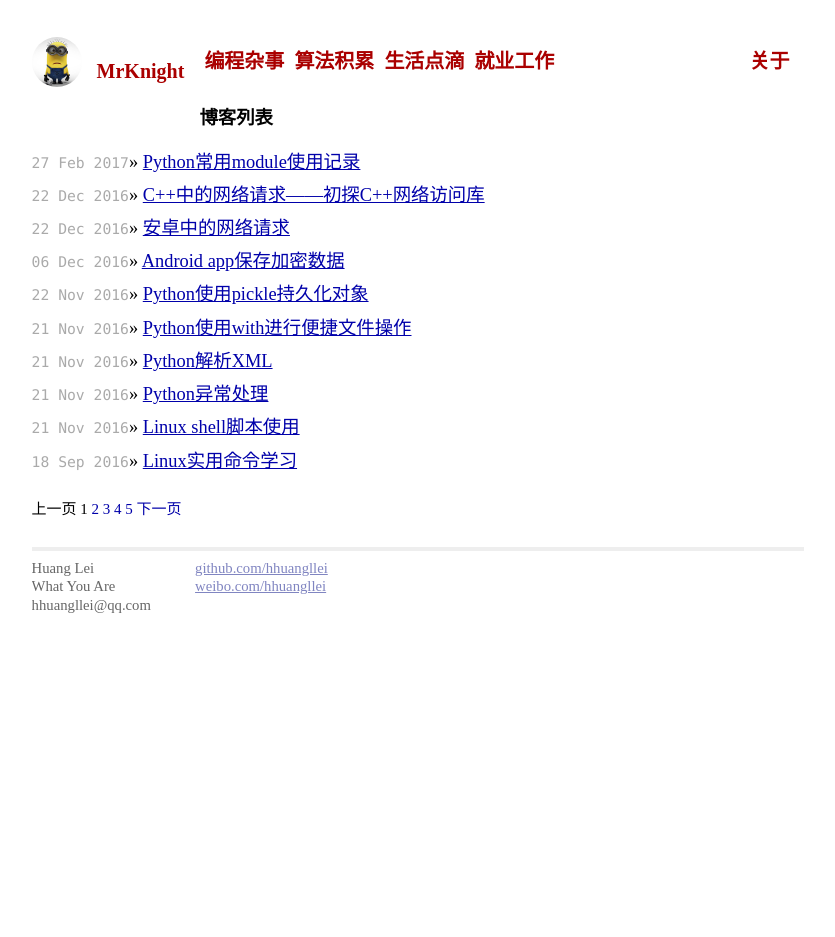
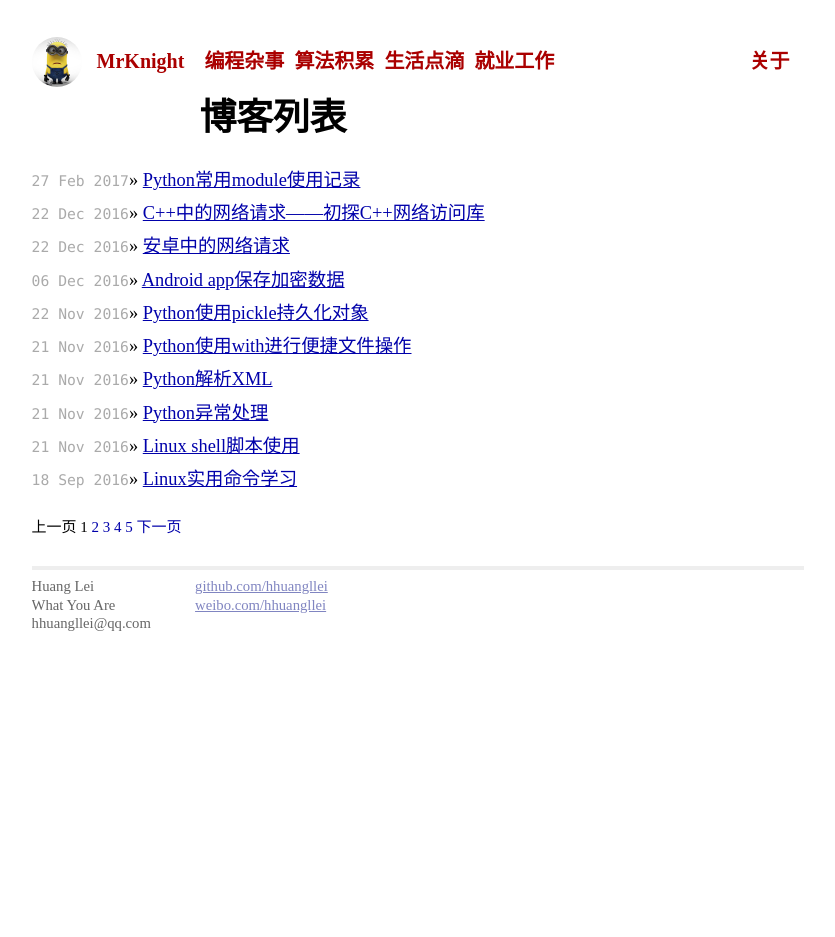
Before and after one commit to hhuangllei/hhuangllei.github.io, a Jekyll site: the page built from index.html, in a window 1280 px wide. Shown: the whole page, without its empty margins (222-1057 px from the left). Built offline with Jekyll 4.4.1, drawn with Linux system fonts in a browser that asks for light colours; the list of posts is cut into pages by our own code; comment, search, counter and statistics services are not loaded.

Commit message:
Fix h1 css bug

```diff
--- a/assets/css/main.css
+++ b/assets/css/main.css
@@ -32,7 +32,7 @@ body {
 	float: left;
 }
 
-h1, h2, h3, h4, h5, h6 {
+h2, h3, h4, h5, h6 {
   font-size: 100%;
   margin-bottom: 0.5em;margin-top:0.5em;
 }
```
